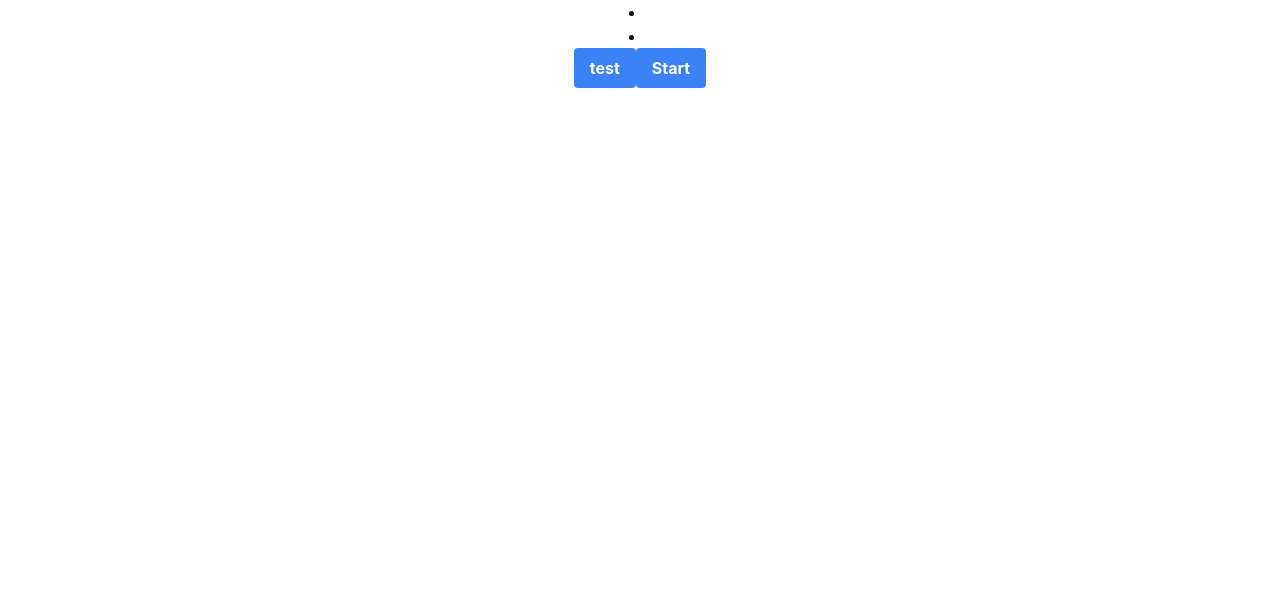
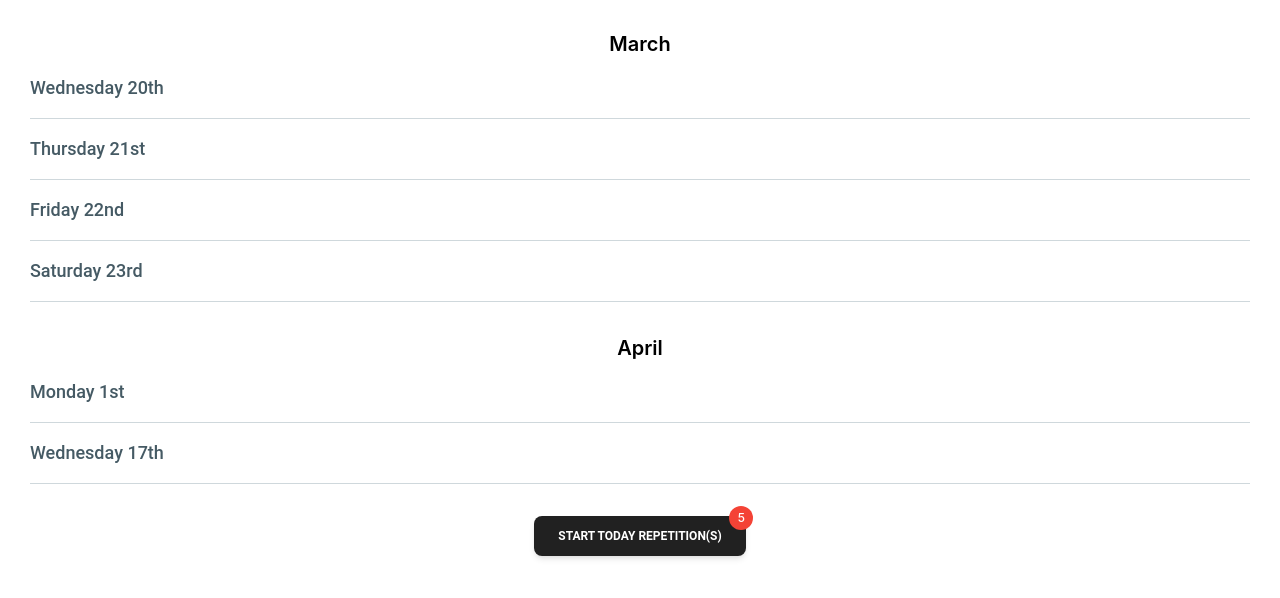
Before and after one commit to clement-perrier/conjugation-app-front, a React (Create React App) app: page / in a window 1280 px wide. Shown: the top 598 px of the page. Built offline with nearby package versions, Linux system fonts and the light colour scheme.

Commit message:
Home page with tailwind Accordion v1

```diff
--- a/package.json
+++ b/package.json
@@ -3,6 +3,8 @@
   "version": "0.1.0",
   "private": true,
   "dependencies": {
+    "@material-tailwind/react": "^2.1.9",
+    "@tailwindcss/forms": "^0.5.7",
     "@testing-library/jest-dom": "^5.17.0",
     "@testing-library/react": "^13.4.0",
     "@testing-library/user-event": "^13.5.0",
--- a/src/App.css
+++ b/src/App.css
@@ -1,5 +1,5 @@
 .App {
-  text-align: center;
+  padding: 30px;
 }
 .btn {
   @apply font-bold py-2 px-4 rounded;
--- a/src/App.js
+++ b/src/App.js
@@ -7,6 +7,7 @@ import { useState } from 'react';
 import {ConjugationGridListContext} from './contexts/conjugation-grid-list-context';
 import { RepetitionDatesContext } from './contexts/repetition-dates-context';
 import { ConjugationService } from './services/conjugation-services';
+import { ThemeProvider } from '@material-tailwind/react';
 
 export default function App() {
 
@@ -22,6 +23,7 @@ export default function App() {
 
   return (
     <div className="App">
+      <ThemeProvider>
         <RepetitionDatesContext.Provider value={{repetitionDates, setRepetitionDates}}>
           <ConjugationGridListContext.Provider value={conjugationGridList}>
             <Routes>
@@ -31,6 +33,7 @@ export default function App() {
             </Routes>
           </ConjugationGridListContext.Provider>
         </RepetitionDatesContext.Provider>
+      </ThemeProvider>
     </div>
   );
 }
--- a/src/data/conjugation-grids.js
+++ b/src/data/conjugation-grids.js
@@ -19,7 +19,7 @@ const conjugationGrids = [
     },
     {
         "id": 3,
-        "tense": 0,
+        "tense": 1,
         "verb": 2,
         "batch": 4
     }
--- a/src/data/conjugations.json
+++ b/src/data/conjugations.json
@@ -88,5 +88,35 @@
     "name": "Son",
     "pronoun": 4,
     "conjugation_grid": 2
+  },
+  {
+    "id": 15,
+    "name": "Fui",
+    "pronoun": 0,
+    "conjugation_grid": 3
+  },
+  {
+    "id": 16,
+    "name": "Fuiste",
+    "pronoun": 1,
+    "conjugation_grid": 3
+  },
+  {
+    "id": 17,
+    "name": "Fue",
+    "pronoun": 2,
+    "conjugation_grid": 3
+  },
+  {
+    "id": 18,
+    "name": "Fuimos",
+    "pronoun": 3,
+    "conjugation_grid": 3
+  },
+  {
+    "id": 19,
+    "name": "Fueron",
+    "pronoun": 4,
+    "conjugation_grid": 3
   }
 ]
--- a/src/data/repetition-batches.js
+++ b/src/data/repetition-batches.js
@@ -7,27 +7,27 @@ const repetitionBatches = [
     {
         "id": 0,
         "day_number": 1,
-        "date": "2024-03-14"
+        "date": "2024-03-20"
     },
     {
         "id": 1,
         "day_number": 3,
-        "date": "2024-03-14"
+        "date": "2024-03-20"
     },
     {
         "id": 2,
         "day_number": 7,
-        "date": "2024-03-15"
+        "date": "2024-03-21"
     },
     {
         "id": 3,
         "day_number": 15,
-        "date": "2024-03-16"
+        "date": "2024-03-22"
     },
     {
         "id": 4,
         "day_number": 7,
-        "date": "2024-03-17"
+        "date": "2024-03-23"
     },
     {
         "id": 5,
--- a/src/pages/home.js
+++ b/src/pages/home.js
@@ -1,26 +1,102 @@
 import {Link} from 'react-router-dom';
-import { useContext } from 'react';
+import { useContext, useState } from 'react';
 import { RepetitionDatesContext } from '../contexts/repetition-dates-context';
+import { Button, Badge } from "@material-tailwind/react";
+import {
+    Accordion,
+    AccordionHeader,
+    AccordionBody,
+  } from "@material-tailwind/react";
+
 
 export default function Home (){
 
     const {repetitionDates, setRepetitionDates} = useContext(RepetitionDatesContext);
 
-    const repetitionDateElements = repetitionDates.length > 0
-    ? repetitionDates.map(repetitionDate => (
-        <li key={repetitionDate.id}>
-            {repetitionDate.date}
-        </li>
-    ))
-    : <div>None</div>;
-
     return(
         <>
-            {repetitionDateElements}
-            <button className="btn btn-blue" onClick={() => setRepetitionDates([])}>test</button>
-            <Link to="/summary">
-                <button className='btn btn-blue'>Start</button>
-            </Link>
+            {
+                repetitionDates.length > 0
+                ? repetitionDates.map((month, index) =>
+                    <Month key={index} month={month}/>
+                )
+                : <div>None</div>
+            }
+
+            {/* <Button className='' onClick={() => setRepetitionDates([])}>test</Button> */}
+            <div className="text-center">
+                <Badge color="red" content='5'>
+                    <Link to="/summary">
+                        <Button>Start Today Repetition(s)</Button>
+                    </Link>
+                </Badge>
+            </div>
         </>
     )
 }
+
+export function Month({month}) {
+
+    return (
+        <div className='mb-8'>
+            <p className='text-xl font-semibold text-center'>{month.month}</p>
+            {
+                month.days.map((day,index) =>
+                    <Day key={index} day={day}/>
+                )
+            }
+        </div>
+    )
+
+}
+
+export function Day({day}) {
+
+    const [open, setOpen] = useState(0);
+    const handleOpen = (value) => setOpen(open === value ? 0 : value);
+
+    return (
+        <>
+            <Accordion open={open === 1}>
+                <AccordionHeader className='text-lg font-medium' onClick={() => handleOpen(1)}>{day.day}</AccordionHeader>
+                <AccordionBody>
+                {
+                    day.batches.map((batch,index) =>
+                        <Batch key={index} batch={batch}/>
+                    )
+                }
+                </AccordionBody>
+            </Accordion>
+        </>
+    )
+
+}
+
+export function Batch({batch}) {
+
+    return (
+        <div className='mb-4'>
+            <p className='text-base font-medium'>Day {batch.day_number}</p>
+            {
+                batch.conjugationGrids.map((conjugationGrid,index) =>
+                    <ConjugationGrid key={index} conjugationGrid={conjugationGrid}/>
+                )
+            }
+        </div>
+    )
+
+}
+
+export function ConjugationGrid({conjugationGrid}) {
+
+    return (
+        <>
+            <p className='text-base uppercase'>
+                {conjugationGrid.verb}
+                <span className="lowercase"> in </span>
+                {conjugationGrid.tense}
+            </p>
+        </>
+    )
+
+}
--- a/src/services/conjugation-services.js
+++ b/src/services/conjugation-services.js
@@ -51,7 +51,7 @@ export function ConjugationService(){
         const todayDate = (new Date(Date.now() - offset));
 
         const repetitionBatches = repetitionBatchesData.map(repetitionBatch => {
-            const batchDate = new Date(new Date (repetitionBatch.date).getTime() - offset);
+            const batchDate = new Date(new Date (repetitionBatch.date).getTime() + offset);
             repetitionBatch.month = batchDate.getMonth() === todayDate.getMonth() ? 'This month' : batchDate.toLocaleString('default', { month: 'long' });
 
             if(batchDate.getDate() === todayDate.getDate()){
@@ -63,7 +63,7 @@ export function ConjugationService(){
                 const dayFormattedSplitted = dayFormatted.split(' ');
                 const dayNumber = dayFormattedSplitted[0];
                 let ordinal = 'th';
-                if (dayNumber <= 3 && dayNumber >= 21) {
+                if (dayNumber <= 3 || dayNumber >= 21) {
                     switch (dayNumber % 10) {
                         case 1:  ordinal="st"; break;
                         case 2:  ordinal= "nd"; break;
@@ -71,7 +71,9 @@ export function ConjugationService(){
                         default: ordinal= "th";
                     }
                 }
-                repetitionBatch.day = `${dayFormatted[1]} ${dayFormatted[0]}${ordinal}`;
+                repetitionBatch.day = `${dayFormattedSplitted[1]} ${dayNumber}${ordinal}`;
+                const day = `${dayFormattedSplitted[1]} ${dayNumber}${ordinal}`;
+                console.log();
             }
 
             repetitionBatch.conjugationGrids = conjugationGrids.filter(conjugationGrid => conjugationGrid.batch === repetitionBatch.id);
@@ -81,22 +83,35 @@ export function ConjugationService(){
 
         repetitionBatches.sort((a, b) => new Date(a.date) - new Date(b.date));
 
-        const repetitionBatchesByDays = [];
+        const test0 = Object.groupBy(repetitionBatches, ({ month }) => month);
+        const test = Object.entries(Object.groupBy(repetitionBatches, ({ month }) => month));
+
+        /* const repetitionBatchesByDays = [];
         Object.entries(Object.groupBy(repetitionBatches, ({date}) => date)).forEach(repetitionsByDay => {
             repetitionBatchesByDays.push({
                 day: repetitionsByDay[0],
                 batches: repetitionsByDay[1],
-                month: new Date(repetitionsByDay[0] + " 00:00:00").toLocaleString('default', { month: 'long' })
+                month: repetitionsByDay[1].month
             })
-        })
+        }) */
 
-        const repetitionBatchesByMonths = [];
+        /* const repetitionBatchesByMonths = [];
         Object.entries(Object.groupBy(repetitionBatchesByDays, ({month}) => month)).forEach(repetitionsByMonth => {
             repetitionBatchesByMonths.push({
                 month: repetitionsByMonth[0],
                 days: repetitionsByMonth[1]
             })
-        })
+        }) */
+
+
+        const repetitionBatchesByMonths = Object.entries(Object.groupBy(repetitionBatches, ({ month }) => month)).map(([month, batchesByMonth]) => ({
+            month, // Convert month string to number
+            days: Object.entries(Object.groupBy(batchesByMonth, ({ day }) => day)).map(([day, batchesByDay]) => ({
+                day, // Convert day string to number
+                batches: batchesByDay,
+            })),
+        }));
+
 
         return repetitionBatchesByMonths;
     }
@@ -107,17 +122,14 @@ export function ConjugationService(){
 
         conjugationGridsData.forEach(conjugationGrid => {
 
-            const verb = GetVerb(conjugationGrid.verb);
-
             const filteredConjugationsData = GetConjugationsByGrid(conjugationGrid.id);
-
-            const conjugations = TransformConjugations(filteredConjugationsData);
 
             conjugationGridList.push({
               id: conjugationGrid.id,
               batch: conjugationGrid.batch,
-              verb: verb,
-              conjugations: conjugations
+              verb: GetVerb(conjugationGrid.verb),
+              tense: GetTense(conjugationGrid.tense),
+              conjugations: TransformConjugations(filteredConjugationsData)
             })
 
           })
--- a/tailwind.config.js
+++ b/tailwind.config.js
@@ -1,8 +1,9 @@
 /** @type {import('tailwindcss').Config} */
-module.exports = {
+const withMT = require("@material-tailwind/react/utils/withMT");
+module.exports = withMT({
   content: ["./src/**/*.{html,js}"],
   theme: {
     extend: {},
   },
   plugins: [],
-}
+});
```
Also changed, not shown: 1 other file (tests, documents, lock files or other folders). Lines whose indentation alone changed are shown as unchanged.
